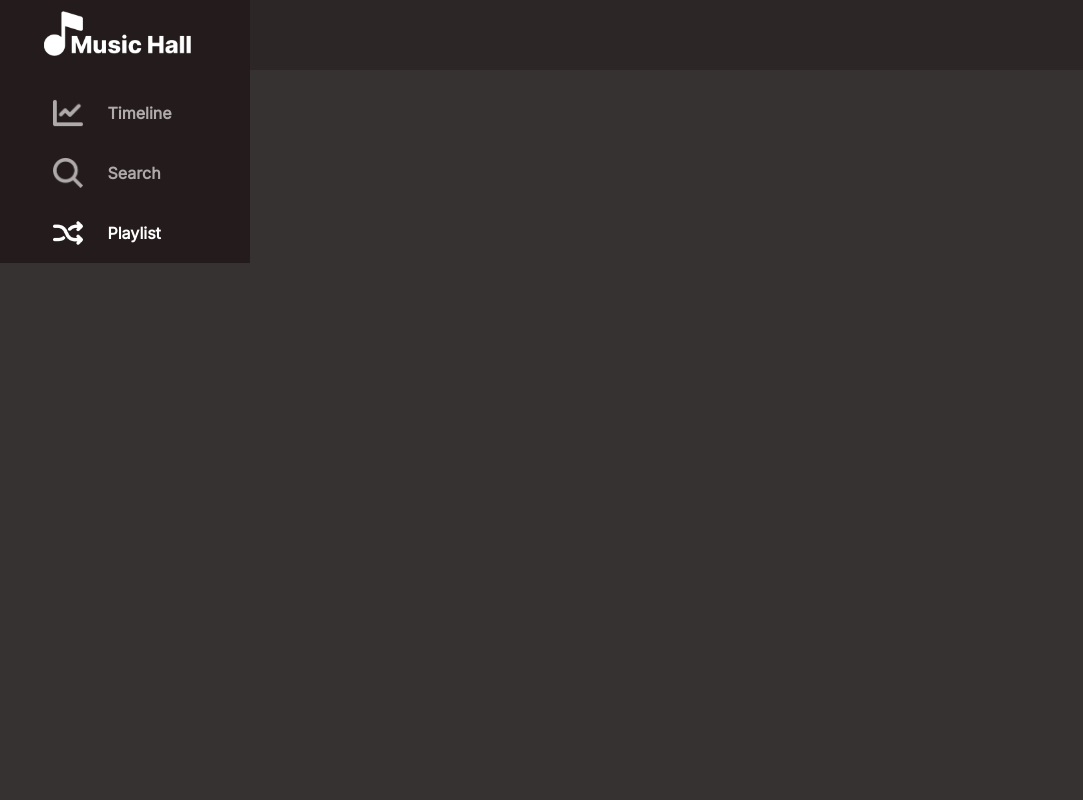
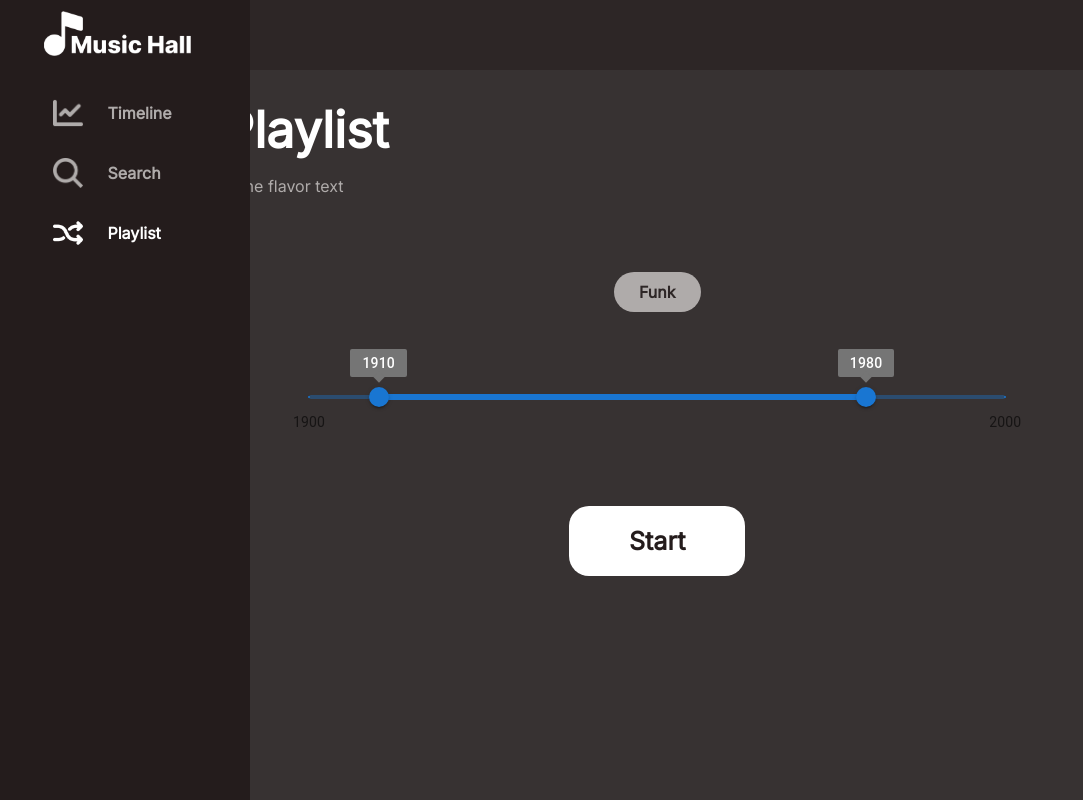
Before and after one commit to bobrien7/Music-Hall, a React (Create React App) app in the folder client/: page /playlist in a window 1280 px wide. Shown: the whole page, without its empty margins (0-1083 px from the left). Built offline with nearby package versions, Linux system fonts and the light colour scheme.

Commit message:
CSS structural fixes, Artist and first Playlist page basically complete

```diff
--- a/client/src/App.css
+++ b/client/src/App.css
@@ -8,10 +8,15 @@
 
 html, body {
   background-color: var(--bg-color);
+  min-height: 100vh;
   height: 100vh;
   width: 100vw;
   color: var(--text-dark);
   font-family: "Inter";
+}
+
+#root {
+  height: 100%;
 }
 
 .App {
@@ -24,18 +29,23 @@ html, body {
 
 .contain {
   display: flex;
-  justify-content: center;
-  align-items: flex-start;
   flex-direction: column;
+  align-items: flex-end;
   width: 100%;
   height: 100%;
+}
+
+.contain-2 {
+  width: 85%;
+  margin-top: 70px;
 }
 
 .topBar {
   background-color: var(--light-accent);
   min-height: 70px;
-  height: 5vh;
   width: 100%;
+  position: fixed;
+  z-index: 1;
 }
 
 .routePanel {
@@ -84,6 +94,26 @@ hr {
   height: 1px;
 }
 
+button {
+  background-color: var(--text-dark);
+  color: var(--light-accent);
+  border: none;
+  border-radius: 20px;
+  padding: 10px 25px;
+  margin: 0px 3px;
+  font-weight: bold;
+  font-family: "Inter";
+  font-size: 16px;
+  transition: all 0.25s;
+  cursor: pointer;
+}
+
+button:hover, button:active {
+  background-color: var(--text-light);
+  color: var(--dark-accent);
+  transition: all 0.25s;
+}
+
 .MuiPaper-root.MuiPaper-elevation.MuiPaper-rounded {
   background-color: var(--light-accent);
   color: var(--text-light);
--- a/client/src/App.js
+++ b/client/src/App.js
@@ -13,9 +13,10 @@ function App() {
 
   return (
     <div className="App">
+      <div className="topBar"></div>
       <NavBar />
       <div className="contain">
-        <div className="topBar"></div>
+        <div className="contain-2">
           <div className="routePanel">
             <Routes>
               <Route exact path="/" element={<Main />} />
@@ -28,6 +29,8 @@ function App() {
             </Routes>
           </div>
         </div>
+
+      </div>
     </div>
   );
 }
--- a/client/src/NavBar.css
+++ b/client/src/NavBar.css
@@ -6,6 +6,8 @@
     display: flex;
     flex-direction: column;
     justify-content: flex-start;
+    position: fixed;
+    z-index: 2;
 }
 
 .navBox {
--- a/client/src/artist/artist.css
+++ b/client/src/artist/artist.css
@@ -53,3 +53,27 @@
     padding: 10px;
     width: 100%;
 }
+
+.outerSongContainer {
+    display: flex;
+    flex-direction: column;
+    align-items: flex-end;
+}
+
+.song {
+    display: flex;
+    justify-content: flex-end;
+    align-items: center;
+    width: 85%;
+    margin: 20px 0px;
+}
+
+.songInfo {
+    display: flex;
+    flex-direction: column;
+    width: 50%;
+}
+
+.musicAccordion {
+    min-width: 50%;
+}
--- a/client/src/artist/artist.js
+++ b/client/src/artist/artist.js
@@ -4,10 +4,9 @@ import Accordion from '@mui/material/Accordion';
 import { Divider } from '@mui/material';
 import AccordionSummary from '@mui/material/AccordionSummary';
 import AccordionDetails from '@mui/material/AccordionDetails';
-import Typography from '@mui/material/Typography';
 import ExpandMoreIcon from '@mui/icons-material/ExpandMore';
 
-function Artist() {
+function Artist(props) {
     let link = "";
     let summary = "Le Lorem Ipsum est le faux texte standard de l'imprimerie depuis les années 1500, quand un imprimeur anonyme assembla ensemble des morceaux de texte pour réaliser un livre spécimen de polices de texte. Il n'a pas fait que survivre cinq siècles, mais s'est aussi adapté à la bureautique informatique, sans que son contenu n'en soit modifié ...";
     let title = "Artist placeholder";
@@ -62,7 +61,7 @@ function Artist() {
                             id="panel1a-header"
                             >
                             <div className="horizontalAccordionTitle">
-                                <img className="albumAccordion" src={album.album_image}></img>
+                                <img className="albumAccordion" src={album.album_image} alt="album art"></img>
                                 <div className="accordionTitle">
                                     <p className="accordionMainTitle">test1</p>
                                     <p className="accordionSecondTitle">test2</p>
@@ -70,15 +69,18 @@ function Artist() {
                             </div>
 
                             </AccordionSummary>
-                            <AccordionDetails>
+                            <AccordionDetails className="outerSongContainer">
                                 {album.song_list.map(song => (
-                                    <div>
-                                        <img className="album" src={song.album_image}></img>
-                                        {song.track_name}
-                                        {song.duration}
-                                        <audio className="music" controls="controls">
-                                            <source src={song.track_preview_url} type="audio/mpeg"/>
-                                        </audio>
+                                    <div className="song">
+                                        <div className="songInfo">
+                                            <p className="accordionMainTitle">{song.track_name}</p>
+                                            <p className="accordionSecondTitle">{song.duration}</p>
+                                        </div>
+                                        <div className="songInfo">
+                                            <audio className="musicAccordion" controls="controls">
+                                                <source src={song.track_preview_url} type="audio/mpeg"/>
+                                            </audio>
+                                        </div>
                                     </div>
                                 ))}
                             </AccordionDetails>
--- /dev/null
+++ b/client/src/playlist/playlist.css
@@ -0,0 +1,79 @@
+.active {
+    background-color: var(--text-light);
+    color: var(--dark-accent);
+    transition: all 0.25s;
+}
+
+.buttons {
+    margin: 60px 0px;
+}
+
+.controls {
+    width: 100%;
+    display: flex;
+    align-items: center;
+    flex-direction: column;
+}
+
+.mainDiv {
+    width: 100%;
+}
+
+.startButton {
+font-size: 25px;
+padding: 20px 60px;
+background-color: var(--text-light);
+color: var(--dark-accent);
+}
+
+.startButtonDiv {
+    width: 100%;
+    margin: 60px 0px;
+    display: flex;
+    justify-content: center;
+    align-items: center;
+}
+
+.slider {
+    margin: 10px;
+    width: 80%;
+}
+
+.MuiSlider-track {
+    background-color: var(--text-dark);
+    border: none;
+}
+
+.MuiSlider-rail {
+    background-color: var(--dark-accent);
+    opacity: 100%;
+}
+
+.MuiSlider-thumb {
+    background-color: var(--text-light);
+}
+
+.MuiSlider-marked {
+    color: var(--dark-accent);
+}
+
+.MuiSlider-colorPrimary {
+    color: var(--dark-accent);
+}
+
+.MuiSlider-markLabel {
+    color: var(--text-light);
+    font-weight: bold;
+    font-size: 16px;
+}
+
+.MuiSlider-valueLabel {
+    color: var(--text-dark);
+    font-size: 16px;
+    font-weight: bold;
+    background-color: var(--dark-accent);
+}
+
+.MuiSlider-thumb:hover {
+    box-shadow: none;
+}
--- a/client/src/playlist/playlist.js
+++ b/client/src/playlist/playlist.js
@@ -1,8 +1,52 @@
+import { Slider } from "@mui/material";
+import './playlist.css';
+import { useState } from "react";
+
 function Playlist() {
 
+    const [year, setYear] = useState([1910, 1980]);
+    const [funk, setFunk] = useState(false);
+    const marks = [
+        {
+          value: 1900,
+          label: '1900',
+        },
+        {
+          value: 2000,
+          label: '2000',
+        }
+      ];
+
+    const handleChange = (event, newYears) => {
+        setYear(newYears);
+      };
+
     return (
-        <div>
+        <div className="mainDiv">
+            <div className="text">
+                <h1>Playlist</h1>
+                <p>some flavor text</p>
+            </div>
+            <div className="controls">
+                <div className="buttons">
+                    <button className={funk ? "active" : ""} onClick={() => setFunk(!funk)}>Funk</button>
+                </div>
+                <div className="slider">
+                    <Slider
+                        aria-label="Always visible"
+                        value={year}
+                        valueLabelDisplay="on"
+                        onChange={handleChange}
+                        marks={marks}
+                        min={1900}
+                        max={2000}
+                    />
+                </div>
+                <div className="startButtonDiv">
+                    <button className="startButton">Start</button>
+                </div>
 
+            </div>
         </div>
     );
 }
```
Lines whose indentation alone changed are shown as unchanged.
